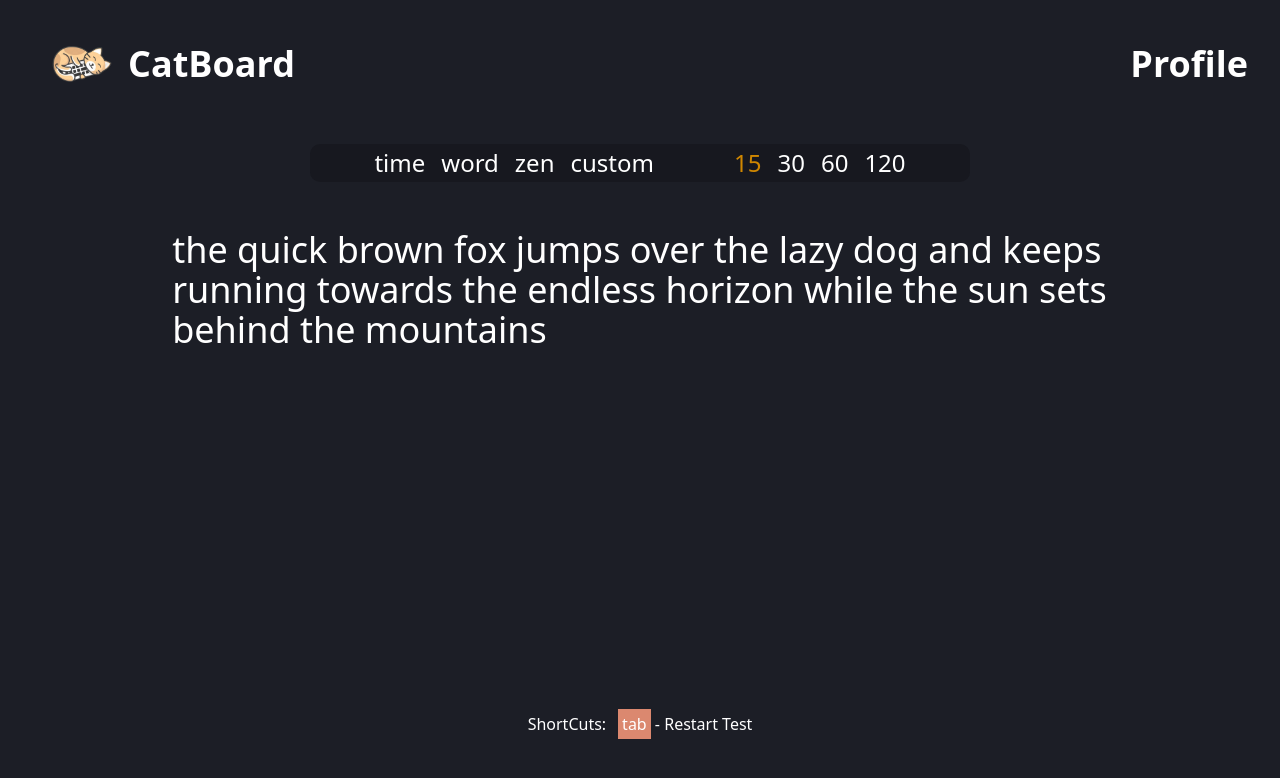
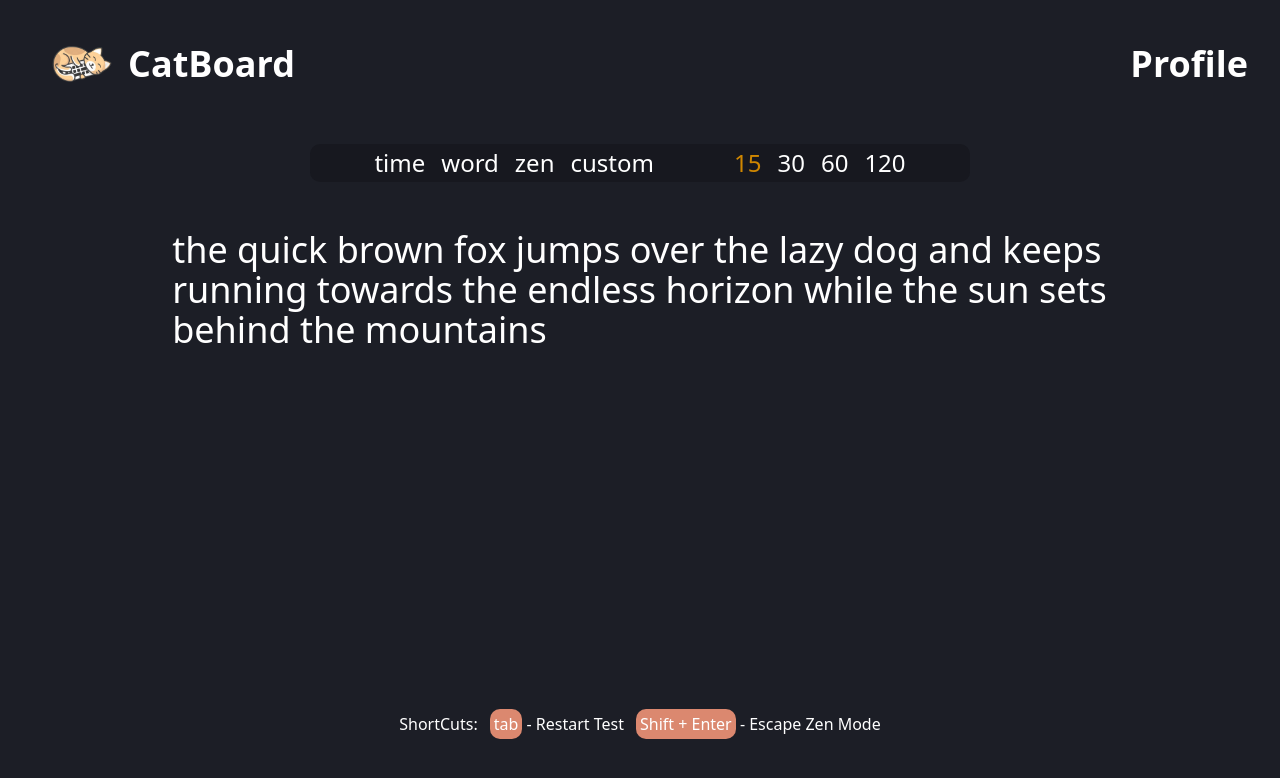
Before and after one commit to AdityaShuk1a/Cat-Board, a React (Vite) app in the folder catBoard/: page / in a window 1280 px wide. Shown: the top 778 px of the page. Built offline with nearby package versions, Linux system fonts and the light colour scheme.

Commit message:
added zen mode

```diff
--- a/catBoard/src/components/ConfigBar.jsx
+++ b/catBoard/src/components/ConfigBar.jsx
@@ -1,21 +1,24 @@
 import React, { useEffect, useState } from "react";
 
-const ConfigBar = ({ changeTime }) => {
+const ConfigBar = ({ changeTime, changeMode }) => {
   const [time, setTime] = useState(15);
+  const [mode, setMode] = useState("time");
 
   useEffect(() => {
+
     changeTime(time);
-  }, [time]);
+    changeMode(mode);
+  }, [time, mode]);
 
   return (
     <>
       <div
-        className="configContainer opacity-0 md:opacity-[1] w-screen flex text-2xl justify-center items-center text-white"
+        className="configContainer opacity-0 md:opacity-[1] w-screen flex text-2xl justify-center items-center  text-white"
         style={{
           padding: "1rem 3rem",
         }}
       >
-        <div className="configBar w-fit items-center justify-center text-white">
+        <div className="configBar w-fit items-center justify-center ">
           <div
             className="innerElementContainer bg-[#17181f] flex gap-4 items-center justify-center rounded-[10px]"
             style={{
@@ -28,10 +31,10 @@ const ConfigBar = ({ changeTime }) => {
                 padding: "0 2rem",
               }}
             >
-              <div>time</div>
-              <div>word</div>
-              <div>zen</div>
-              <div>custom</div>
+              <div className="hover:text-gray-500" onClick={() => setMode("time")} >time</div>
+              <div className="hover:text-gray-500"  onClick={() => setMode("word")}>word</div>
+              <div className="hover:text-gray-500"  onClick={() => setMode("zen")}>zen</div>
+              <div className="hover:text-gray-500"  onClick={() => setMode("custom")}>custom</div>
             </div>
             <div
               className="timeSettings flex gap-4 items-center justify-center"
@@ -41,25 +44,25 @@ const ConfigBar = ({ changeTime }) => {
             >
               <div
                 onClick={() => setTime(15)}
-                className={`${time === 15 ? "text-yellow-600" : ""}`}
+                className={`${time === 15 ? "text-yellow-600" : ""} hover:text-gray-500 `}
               >
                 15
               </div>
               <div
                 onClick={() => setTime(30)}
-                className={`${time === 30 ? "text-yellow-600" : ""}`}
+                className={`${time === 30 ? "text-yellow-600" : ""} hover:text-gray-500`}
               >
                 30
               </div>
               <div
                 onClick={() => setTime(60)}
-                className={`${time === 60 ? "text-yellow-600" : ""} `}
+                className={`${time === 60 ? "text-yellow-600" : ""} hover:text-gray-500`}
               >
                 60
               </div>
               <div
                 onClick={() => setTime(120)}
-                className={`${time === 120 ? "text-yellow-600" : ""} `}
+                className={`${time === 120 ? "text-yellow-600" : ""} hover:text-gray-500`}
               >
                 120
               </div>
--- a/catBoard/src/components/Footer.jsx
+++ b/catBoard/src/components/Footer.jsx
@@ -1,27 +1,47 @@
 import React from "react";
 
 function Footer() {
+
+  const shortcuts = [
+    {
+      id : 1,
+      shortcut : "tab",
+      description : "Restart Test"
+    },
+    {
+      id : 2,
+      shortcut : "Shift + Enter",
+      description : "Escape Zen Mode"
+    }
+  ]
+
   return (
     <>
       <div
-        className="w-screen fixed bottom-0 flex justify-center items-center gap-3"
+        className="w-screen fixed bottom-0 flex flex-col md:flex-row justify-center items-center gap-3"
         style={{
           marginBottom: "4rem",
 
         }}
       >
         <div>ShortCuts:</div>
-        <div className=" ">
+        {shortcuts.map((value) => {
+          return (
+            <div className=" ">
           <span
-            className="w-fit bg-[#db886f]"
+            className="w-fit bg-[#db886f] rounded-[10px]"
             style={{
               padding: "0.5vh",
             }}
           >
-            tab
+            {value.shortcut}
           </span>
-          <span> - Restart Test</span>
+          <span> - {value.description}</span>
         </div>
+          )
+
+        })}
+
       </div>
     </>
   );
--- a/catBoard/src/components/KeyboardType.jsx
+++ b/catBoard/src/components/KeyboardType.jsx
@@ -5,6 +5,7 @@ import ResultPage from "../Pages/ResultPage";
 import Timer from "./Timer";
 import { use } from "react";
 function KeyboardType() {
+  const [mode, setMode] = useState("time");
   const [Speed, setSpeed] = useState(0);
   const [Accuracy, setAccuracy] = useState(0);
   const [time, setTime] = useState(15);
@@ -27,27 +28,17 @@ function KeyboardType() {
     if (userInput.length > 0) setIsTyping(true);
     if (userInput.length == 0) setIsTyping(false);
     if (userInput.length >= content.length) {
-      console.log(userInput.length) ;
-      setSpeed((userInput.length/(time)) * 10);
+      console.log(userInput.length);
+      setSpeed((userInput.length / time) * 10);
       const correctChars = charArray.filter((char) => char.isCorrect).length;
-      const accuracy = (correctChars / content.length) * 100
+      const accuracy = (correctChars / content.length) * 100;
       setAccuracy(accuracy);
-      setRenderResultPage(true)};
+      setRenderResultPage(true);
+    }
     onKeyboardChange(userInput);
     console.log(userInput);
   }, [userInput]);
-  useEffect(() => {
-    gsap.fromTo(
-      ".cursorPointer",
-      { opacity: 0 },
-      {
-        duration: 0.5,
-        opacity: 1,
-        repeat: -1,
-        yoyo: true,
-      }
-    );
-  }, []);
+
   useEffect(() => {
     const handleTabPress = (event) => {
       if (event.key === "Tab") {
@@ -70,17 +61,33 @@ function KeyboardType() {
       window.removeEventListener("keydown", handleTabPress);
     };
   }, []);
+  useEffect(() => {
+    const handleShiftEnter = (event) => {
+      if (event.key === "Enter" && event.shiftKey) {
+        changeMode("time");
+      }
+    };
 
+    window.addEventListener("keydown", handleShiftEnter);
+
+    return () => {
+      window.removeEventListener("keydown", handleShiftEnter);
+    };
+  }, []);
   const timesUp = () => {
-    const userSpeed = ((userInput.length/(time) )* 10)
+    const userSpeed = (userInput.length / time) * 10;
     setSpeed(userSpeed);
-      const correctChars = charArray.filter((char) => char.isCorrect).length;
-      const accuracy = (correctChars / content.length) * 100
-      setAccuracy(accuracy);
+    const correctChars = charArray.filter((char) => char.isCorrect).length;
+    const accuracy = (correctChars / content.length) * 100;
+    setAccuracy(accuracy);
     setRenderResultPage(true);
   };
   const changeTime = (newTime) => {
     setTime(newTime);
+  };
+  const changeMode = (newMode) => {
+    console.log(newMode);
+    setMode(newMode);
   };
   const onKeyboardChange = (input) => {
     setCharArray((prevCharArray) =>
@@ -120,27 +127,24 @@ function KeyboardType() {
     };
   }, []);
 
-  // useEffect(()=>{
-  //   if(renderResultPage){
-  //     setSpeed(userInput.length/(time/60));
-  //     const correctChars = charArray.filter((char) => char.isCorrect).length;
-  //     setAccuracy((correctChars / content.length) * 100);
-  //   }
-  // }, [renderResultPage])
-
   return (
     <>
       {renderResultPage ? (
         <ResultPage Speed={Speed} Accuracy={Accuracy} />
       ) : (
         <>
-          <ConfigBar changeTime={changeTime} />
+          {!isTyping && mode != "zen" ? (
+            <ConfigBar changeTime={changeTime} changeMode={changeMode} />
+          ) : (
+            ""
+          )}
 
           <div
-            className="mainContainer relative w-[100%] text-white   flex justify-center"
+            className={`mainContainer relative w-[100%] text-white flex justify-center `}
             style={{
               margin: "2rem 1rem",
               padding: "0 2.2rem",
+              ...(mode === "zen" && { margin: "11rem 1rem" }),
             }}
           >
             <div className="typeContent w-[100%]  md:w-[80%] text-3xl md:text-4xl  ">
```
